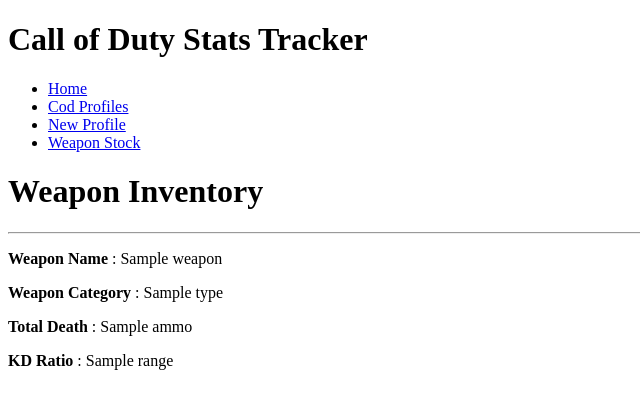
After one commit to TobyKeech/python_project, a Flask app: page /weapons in a window 1280 px wide. The commit adds this page. Shown: the top 409 px of the page, without its empty margins (0-640 px from the left). Run offline with Flask 2, Linux system fonts and the light colour scheme; a database or web service that is not in the repository returns one stand-in record (values such as "Sample title"); some libraries are stand-ins or nearby versions.

Commit message:
added weapon inventory link

```diff
--- a/call_of_duty_app/app.py
+++ b/call_of_duty_app/app.py
@@ -1,9 +1,11 @@
 from flask import Flask, render_template
 from controllers.cod_controller import codprofiles_blueprint
+from controllers.weapon_controller import weapons_blueprint
 
 app = Flask(__name__)
 
 app.register_blueprint(codprofiles_blueprint)
+app.register_blueprint(weapons_blueprint)
 
 @app.route('/')
 def home():
--- /dev/null
+++ b/call_of_duty_app/controllers/weapon_controller.py
@@ -0,0 +1,14 @@
+from flask import Flask, render_template, redirect, request
+from repositories import cod_profile_repository
+from repositories import platform_repository
+from repositories import weapon_repository
+from models.weapon import Weapon
+
+from flask import Blueprint
+
+weapons_blueprint = Blueprint("weapons", __name__)
+
+@weapons_blueprint.route("/weapons")
+def weapons():
+    weapons = weapon_repository.select_all()
+    return render_template("weapons/index.html", all_weapons = weapons)
--- a/call_of_duty_app/templates/base.html
+++ b/call_of_duty_app/templates/base.html
@@ -16,6 +16,7 @@
         <li><a href="/">Home</a></li>
         <li><a href="/codprofiles">Cod Profiles</a></li>
         <li><a href="/codprofiles/new">New Profile</a></li>
+        <li><a href="/weapons"> Weapon Stock</a></li>
 
       </ul>
     </nav>
--- /dev/null
+++ b/call_of_duty_app/templates/weapons/index.html
@@ -0,0 +1,18 @@
+{% extends 'base.html' %}
+{% block content %}
+
+<h1>Weapon Inventory</h1>
+{% for weapon in all_weapons %}
+
+<div>
+    <hr>
+    <p><b>Weapon Name</b> : {{weapon.name}}</p>
+    <p><b>Weapon Category</b> : {{weapon.type}} </p>
+    <p><b>Total Death</b> : {{weapon.ammo}}</p>
+    <p><b>KD Ratio</b> : {{weapon.range}}</p>
+</div>
+{% endfor %}
+
+
+
+{%endblock%}
```
